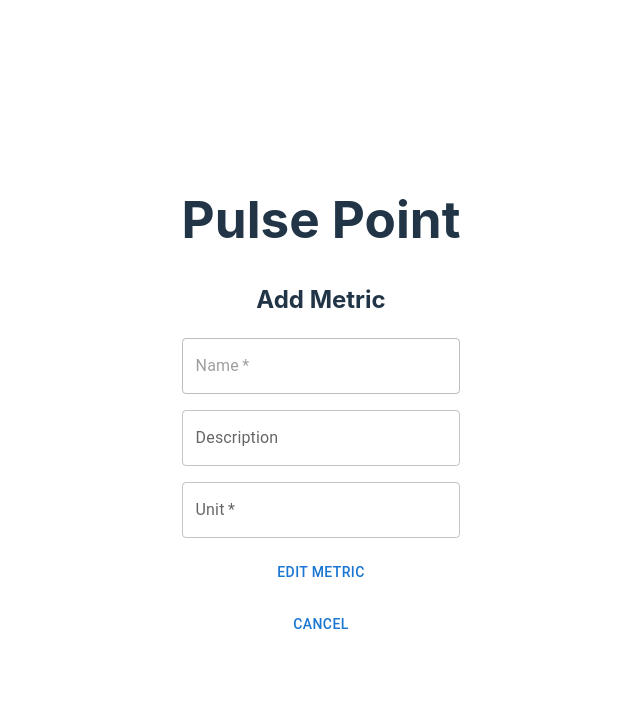
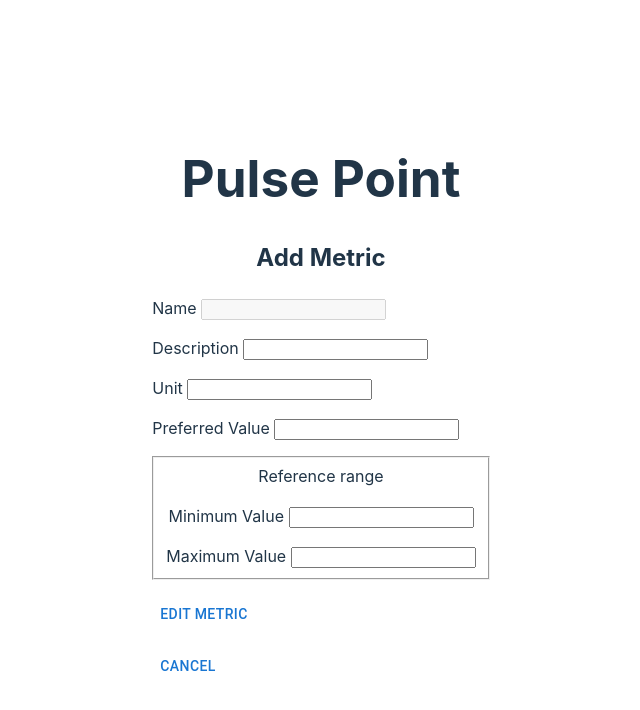
Before and after one commit to KostaDinkov/unibit-ai-tools-coursework, a React (Vite) app in the folder pulse-point-app/: page / in a window 1280 px wide. Both pictures are taken after a click on the button "ADD METRIC". Shown: the top 710 px of the page, without its empty margins (319-959 px from the left). Built offline with nearby package versions, Linux system fonts and the light colour scheme.

Commit message:
add charts

```diff
--- a/pulse-point-app/package.json
+++ b/pulse-point-app/package.json
@@ -17,7 +17,9 @@
     "date-fns": "^2.30.0",
     "react": "^18.2.0",
     "react-dom": "^18.2.0",
-    "react-router-dom": "^6.18.0"
+    "react-router-dom": "^6.18.0",
+    "react-vis": "^1.12.1",
+    "recharts": "^2.9.3"
   },
   "devDependencies": {
     "@types/jest": "^29.5.8",
--- /dev/null
+++ b/pulse-point-app/src/Components/DataPointForm.tsx
@@ -0,0 +1,63 @@
+import React, { useState } from "react";
+import Stack from "@mui/material/Stack";
+import Button from "@mui/material/Button";
+
+export default function DataPointForm({
+  metric,
+  handleSubmit,
+}: {
+  metric: Metric;
+  handleSubmit: (dataPoint: DataPoint) => void;
+  isEdit: boolean;
+}) {
+  const defaultFormState: DataPoint = {
+    metricId: metric.id,
+    value: 0,
+    timestamp: new Date().getTime(),
+    comment: "",
+  };
+  const [formState, setFormState] = useState(defaultFormState);
+
+  const handleChange = (e: React.ChangeEvent) => {
+    const { name, value } = e.target as HTMLInputElement;
+    const removeLeadingZero = value.replace(/^0+/, "");
+    setFormState({ ...formState, [name]: removeLeadingZero });
+  };
+
+  return (
+    <div>
+      <h2>{metric.name}</h2>
+      <form
+        onSubmit={(e) => {
+          e.preventDefault();
+          handleSubmit(formState as DataPoint);
+        }}
+      >
+        <Stack direction={"column"} spacing={2}>
+          <label>
+            <span>Value </span>
+            <input
+              type="number"
+              value={formState.value || 0}
+              name="value"
+              required
+              onChange={handleChange}
+            />
+          </label>
+
+          <label>
+            <span>Comment </span>
+            <textarea
+              name="comment"
+              value={formState.comment || ""}
+              onChange={handleChange}
+            />
+          </label>
+        </Stack>
+        <Button variant="contained" type="submit">
+          Add
+        </Button>
+      </form>
+    </div>
+  );
+}
--- a/pulse-point-app/src/Components/MetricCard.tsx
+++ b/pulse-point-app/src/Components/MetricCard.tsx
@@ -15,8 +15,7 @@ export default function MetricCard({
   function handleCardClick(): void {
     navigate(`/metrics/view/${metric.id}`, {
       state: {
-        metricName: metric.name,
-        metricId: metric.id,
+        metric
       },
     });
   }
--- a/pulse-point-app/src/Components/MetricForm.tsx
+++ b/pulse-point-app/src/Components/MetricForm.tsx
@@ -1,57 +1,124 @@
 import { useState } from "react";
-import TextField from "@mui/material/TextField";
-import { useApi } from "../context/ApiProvider";
 import Stack from "@mui/material/Stack";
 import { useNavigate } from "react-router-dom";
 import Button from "@mui/material/Button";
 
-export default function MetricForm({ metric, isEdit }: { metric: Metric | null, isEdit: boolean }) {
-  const api = useApi();
+const defaultFormState: Metric = {
+  name: "",
+  description: "",
+  unit: "",
+  preferredValue: undefined,
+  id: crypto.randomUUID(),
+  referenceRange: {
+    min: undefined,
+    max: undefined,
+  },
+};
+export default function MetricForm({
+  metric,
+  isEdit,
+  handleSubmit,
+}: {
+  metric: Metric | null;
+  handleSubmit: (metric: Metric) => void;
+  isEdit: boolean;
+}) {
   const navigate = useNavigate();
-  const [name, setName] = useState(metric?.name || "");
-  const [description, setDescription] = useState(metric?.description || "");
-  const [unit, setUnit] = useState(metric?.unit || "");
 
-  function handleSubmit() {
-    if(isEdit) {
-        api.updateMetric({ name, description, unit, id: metric!.id });}
-    else{
-        api.addMetric({ name, description, unit, id: crypto.randomUUID() });
-    }
+  const [formState, setFormState] = useState(metric || defaultFormState);
 
-    navigate("/");
-  }
+  const onChange = (e: React.ChangeEvent) => {
+    const { name, value } = e.target as HTMLInputElement;
+    setFormState({ ...formState, [name]: value });
+  };
+
+  const onChangeRef = (e: React.ChangeEvent) => {
+    const { name, value } = e.target as HTMLInputElement;
+    setFormState({
+      ...formState,
+      referenceRange: {
+        ...formState.referenceRange,
+        [name]: value ? parseFloat(value) : null,
+      },
+    });
+  };
   return (
     <form
       onSubmit={(e) => {
         e.preventDefault();
-        handleSubmit();
+        handleSubmit(formState as Metric);
       }}
     >
-      <Stack direction="column" spacing={2}>
-        <TextField
+      <Stack direction="column" spacing={2} alignItems={'flex-start'}>
+        <label>
+          Name{" "}
+          <input
             disabled={isEdit}
-          id="name"
-          label="Name"
-          value={name}
-          onChange={(e) => setName(e.target.value)}
+            name="name"
+            type="text"
+            value={formState.name}
+            onChange={onChange}
             required
           />
+        </label>
 
-        <TextField
+        <label>
+          Description{" "}
+          <input
             id="description"
-          label="Description"
-          value={description}
-          onChange={(e) => setDescription(e.target.value)}
+            name="description"
+            type="text"
+            value={formState.description}
+            onChange={onChange}
           />
+        </label>
 
-        <TextField
-          id="unit"
-          label="Unit"
-          value={unit}
-          onChange={(e) => setUnit(e.target.value)}
+        <label>
+          Unit{" "}
+          <input
+            name="unit"
+            type="text"
+            value={formState.unit}
+            onChange={onChange}
             required
           />
+        </label>
+
+        <label>
+          Preferred Value{" "}
+          <input
+            type="number"
+            value={formState.preferredValue}
+            onChange={onChange}
+            name="preferredValue"
+          />
+        </label>
+
+        <fieldset>
+          <Stack direction="column" spacing={2}>
+            <legend>Reference range</legend>
+            <label>
+              <span>Minimum Value </span>
+              <input
+                name="min"
+                value={formState.referenceRange?.min}
+                onChange={onChangeRef}
+                type="number"
+              />
+            </label>
+
+            <label>
+              <span>Maximum Value </span>
+              <input
+                name="max"
+                value={formState.referenceRange?.max}
+                onChange={onChangeRef}
+                type="number"
+              />
+            </label>
+          </Stack>
+        </fieldset>
+
         <Button type="submit">{isEdit ? "Edit Metric" : "Add Metric"}</Button>
         <Button
           onClick={(e) => {
--- a/pulse-point-app/src/context/ApiProvider.tsx
+++ b/pulse-point-app/src/context/ApiProvider.tsx
@@ -1,4 +1,4 @@
-import React, {createContext, useContext, useState} from 'react';
+import React, {createContext, useContext} from 'react';
 import Api from '../Api';
 import dataPoints from '../sampleData/dataPoints';
 import metrics from '../sampleData/metrics';
--- a/pulse-point-app/src/main.tsx
+++ b/pulse-point-app/src/main.tsx
@@ -7,6 +7,7 @@ import Home from "./routes/Home.tsx";
 import MetricView from "./routes/MetricView.tsx";
 import ApiProvider from "./context/ApiProvider.tsx";
 import MetricFormPage from "./routes/MetricFormPage.tsx";
+import DataPointFormPage from "./routes/DataPointFormPage.tsx";
 
 const router = createBrowserRouter([
   {
@@ -16,7 +17,8 @@ const router = createBrowserRouter([
       { path:"/",element: <Home /> },
       { path: "/metrics/view/:id", element: <MetricView /> },
       { path: "/metrics/add", element: <MetricFormPage/>},
-      { path: "/metrics/edit", element: <MetricFormPage/>}
+      { path: "/metrics/edit", element: <MetricFormPage/>},
+      { path: "/data-points/add", element: <DataPointFormPage />}
     ],
   },
 ]);
--- /dev/null
+++ b/pulse-point-app/src/routes/DataPointFormPage.tsx
@@ -0,0 +1,22 @@
+import React from 'react'
+import DataPointForm from '../Components/DataPointForm'
+import {useApi} from '../context/ApiProvider';
+import {useLocation, useNavigate} from 'react-router-dom';
+
+
+export default function DataPointFormPage() {
+    const api = useApi();
+    const navigate = useNavigate();
+    const {metric} = useLocation().state as {metric: Metric};
+
+    const handleSubmit = (dataPoint: DataPoint) => {
+        api.addDataPoint(dataPoint);
+        navigate(`/metrics/view/${metric.id}`, {state: {metric}});
+
+    }
+    return (
+    <>
+      <DataPointForm metric={metric} isEdit={false} handleSubmit={handleSubmit}/>
+    </>
+  )
+}
--- a/pulse-point-app/src/routes/MetricFormPage.tsx
+++ b/pulse-point-app/src/routes/MetricFormPage.tsx
@@ -1,25 +1,36 @@
-import React, { useState } from "react";
 import { useLocation } from "react-router-dom";
-
+import { useApi } from "../context/ApiProvider";
 import MetricForm from "../Components/MetricForm";
+import {useNavigate} from 'react-router-dom';
 
 // adds a new metric to the database
 export default function MetricFormPage() {
+  const api = useApi();
+  const navigate = useNavigate();
   const state = useLocation().state as { metric: Metric };
   const isEdit = !!state.metric;
 
+  const handleSubmit = (metric: Metric) => {
+    if (isEdit) {
+      api.updateMetric(metric);
+    } else {
+      api.addMetric(metric);
+    }
+
+    navigate("/");
+  }
   if (isEdit) {
     return (
       <>
         <h2>Edit Metric</h2>
-        <MetricForm isEdit metric={state.metric} />
+        <MetricForm isEdit metric={state.metric} handleSubmit={handleSubmit}/>
       </>
     );
   } else {
     return (
       <>
         <h2>Add Metric</h2>
-        <MetricForm isEdit metric={null} />
+        <MetricForm isEdit metric={null} handleSubmit={handleSubmit}/>
       </>
     );
   }
--- a/pulse-point-app/src/routes/MetricView.tsx
+++ b/pulse-point-app/src/routes/MetricView.tsx
@@ -2,29 +2,54 @@ import { useState, useEffect } from "react";
 import { useLocation } from "react-router-dom";
 import { format } from "date-fns";
 import { useApi } from "../context/ApiProvider";
+import Button from "@mui/material/Button";
+import { useNavigate } from "react-router-dom";
+import { LineChart, Line, CartesianGrid, XAxis, YAxis, Tooltip, ReferenceLine, Legend, Label } from "recharts";
+
 
 export default function MetricView() {
   const api = useApi();
-  const { metricName, metricId } = useLocation().state as {
-    metricName: string;
-    metricId: string;
+  const navigate = useNavigate();
+  const { metric } = useLocation().state as {
+    metric: Metric;
   };
   const [dataPoints, setDataPoints] = useState([] as DataPoint[]);
+  const [chartData, setChartData] = useState(
+    [] as { x: number; y: number | null }[]
+  );
 
   useEffect(() => {
-    const dataPoints = api.getDataPointsForMetric(metricId);
+    const dataPoints = api.getDataPointsForMetric(metric.id);
     setDataPoints(dataPoints);
-  }, [metricId]);
+
+    const data = dataPoints
+      .sort((a, b) => a.timestamp - b.timestamp)
+      .map((dp) => ({ x: format(new Date(dp.timestamp), 'dd-MM-yyyy'), y: dp.value }));
+    setChartData(data);
+  }, [metric]);
+
+  const handleAddNewDataPointClick = () => {
+    navigate("/data-points/add", { state: { metric } });
+  };
+
   return (
     <div>
-      <h2>{metricName}</h2>
-      <ul>
-        {dataPoints.map((dp) => (
-          <li key={dp.timestamp}>
-            {format(new Date(dp.timestamp), "dd-MM-yyyy")}: {dp.value}
-          </li>
-        ))}
-      </ul>
+      <h2>{metric.name}</h2>
+
+      <LineChart width={600} height={300} data={chartData}>
+        <ReferenceLine label="Max" y={metric.referenceRange?.max} stroke="red" strokeDasharray={"3 3"}/>
+        <Line name = "Sistolic blood pressure" type="monotone" dataKey="y" stroke="#1565c0" />
+
+        <XAxis dataKey="x" >
+            <Label value={'date'} position="insideBottom" offset={-10}/>
+        </XAxis>
+        <YAxis label={{ value: `${metric.name} in ${metric.unit}`, angle: -90, position: 'insideLeft' }} />
+        <Tooltip />
+        <Legend verticalAlign="top"/>
+      </LineChart>
+      <Button variant="contained" onClick={handleAddNewDataPointClick}>
+        Add New Data Point
+      </Button>
     </div>
   );
 }
--- a/pulse-point-app/src/sampleData/dataPoints.ts
+++ b/pulse-point-app/src/sampleData/dataPoints.ts
@@ -1,6 +1,6 @@
 // Всички от измерванията по-долу са автоматично генерирани от Copilot. Наложи се единствено да се коригират някои от стойностите, за да отговарят на често срещани такива от реалния свят.
 
-let dataPoints: DataPoint[] = [
+const dataPoints: DataPoint[] = [
   {
     metricId: "1",
     value: 120,
```
Also changed, not shown: pulse-point-app/src/types/data.d.ts (+4 -4 lines), 1 other file (tests, documents, lock files or other folders). Lines whose indentation alone changed are shown as unchanged.
